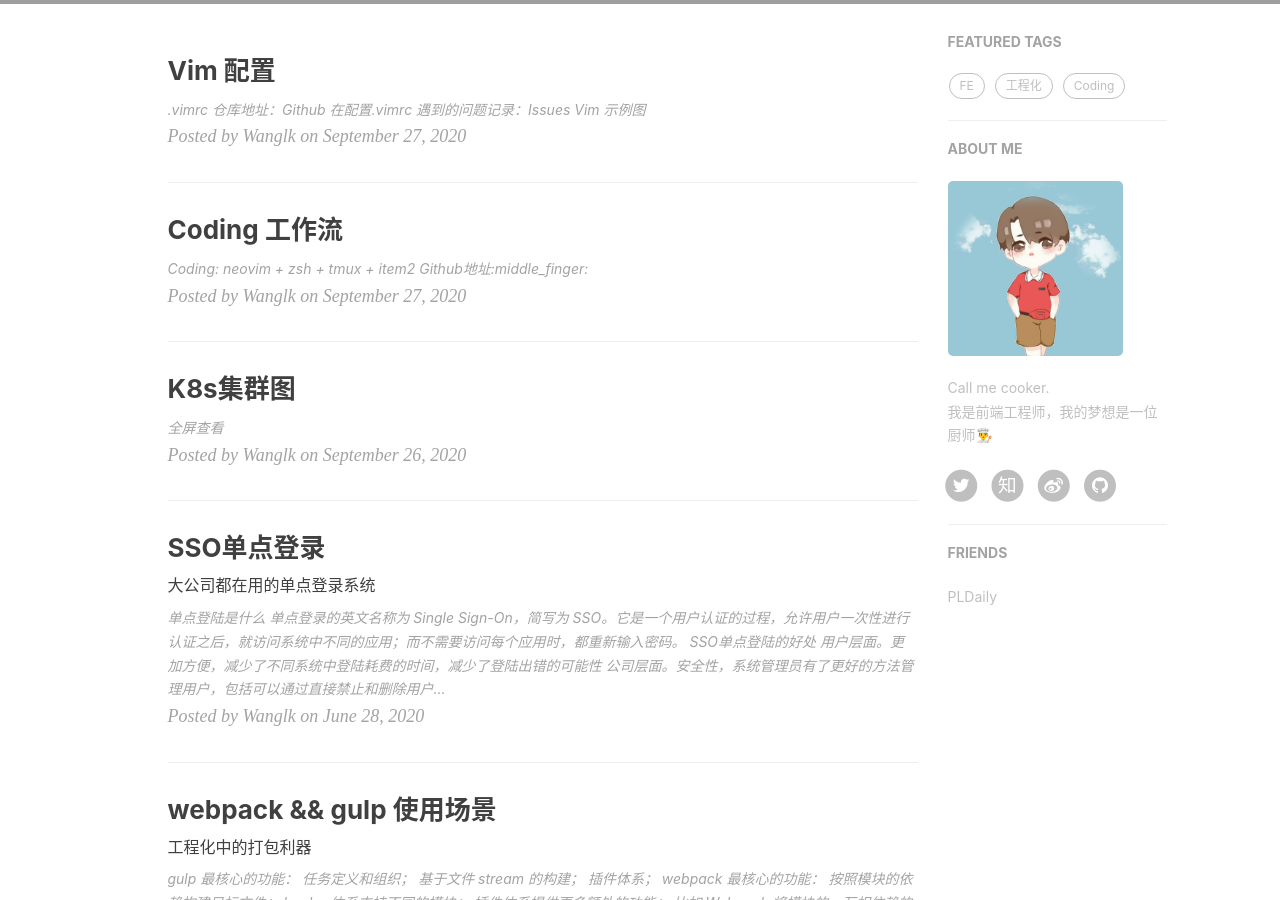
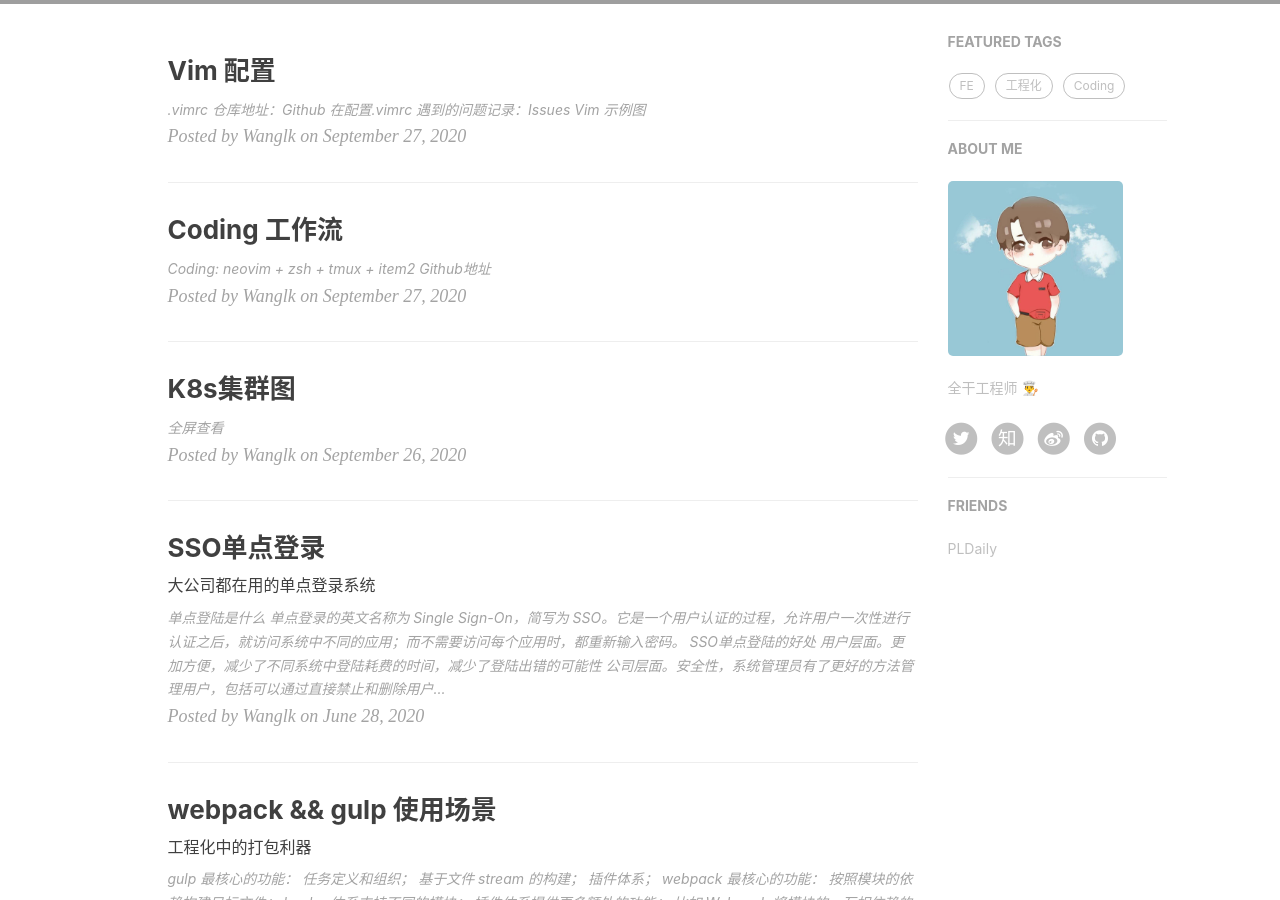
Before and after one commit to wlk1204/wlk1204.github.io, a Jekyll site: the page built from index.html, in a window 1280 px wide and 900 px high, scrolled down 414 px. Built offline with Jekyll 4.4.1, drawn with Linux system fonts in a browser that asks for light colours; nearby versions of some CDN libraries; the list of posts is cut into pages by our own code; comment, search, counter and statistics services are not loaded; grey boxes are pictures that could not be loaded.

Commit message:
update: image

```diff
--- a/_config.yml
+++ b/_config.yml
@@ -3,7 +3,7 @@ title: Wanglk Blog
 SEOTitle: 王立康的博客 | Wanglk Blog
 header-img: img/home-bg.jpg
 email: wlk90god@gmail.com
-description: "我是前端工程师，我的梦想是一位厨师👨‍🍳"
+description: "全干工程师 👨‍🍳"
 keyword: "王立康, Wanglk, wlk1204, 博客, 个人网站, 互联网, Web, JavaScript, 前端, 设计"
 url: "https://wlk1204.github.io" # your host, for absolute URL
 baseurl: "" # for example, '/blog' if your blog hosted on 'host/blog'
@@ -74,7 +74,7 @@ ga_domain: wanglk.me
 
 # Sidebar settings
 sidebar: true # whether or not using Sidebar.
-sidebar-about-description: "Call me cooker.<br>我是前端工程师，我的梦想是一位厨师👨‍🍳"
+sidebar-about-description: "全干工程师 👨‍🍳"
 sidebar-avatar: /img/avatar.png # use absolute URL, seeing it's used in both `/` and `/about/`
 
 # Featured Tags
--- a/_posts/2020/2020-09-27-coding-tools.md
+++ b/_posts/2020/2020-09-27-coding-tools.md
@@ -10,4 +10,4 @@ tags:
 
 > Coding: neovim + zsh + tmux + item2
 
-[Github地址:middle_finger:](https://github.com/wlk1204/dotfiles)
+[Github地址](https://github.com/wlk1204/dotfiles)
```
Also changed, not shown: 6 other files.
